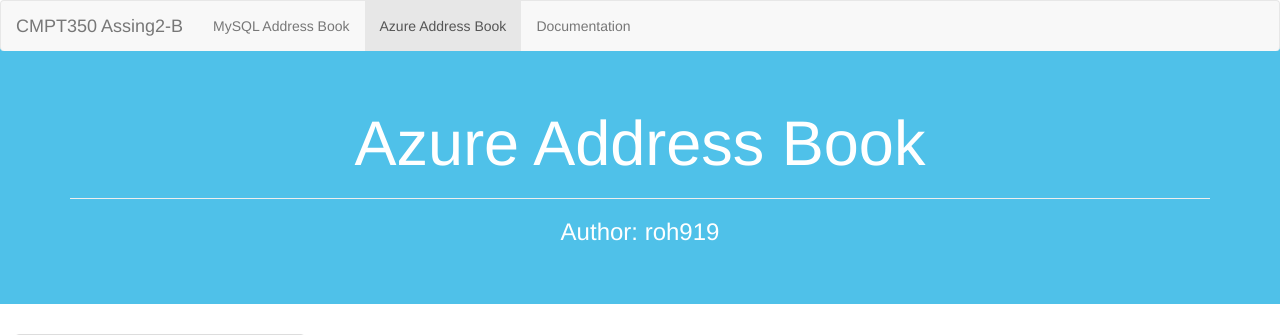
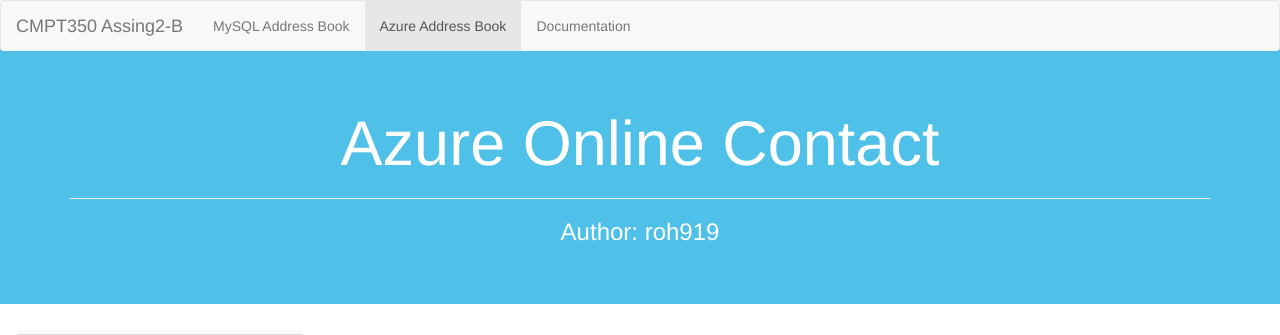
Before and after one commit to Henry0422/CMPT350-AddressBook-Azure, a PHP site: page /home.php in a window 1280 px wide. Shown: the top 335 px of the page. Run offline with PHP 8.4, Linux system fonts and the light colour scheme; data that the repository does not hold is empty; some libraries are stand-ins or nearby versions.

Commit message:
Update website title

```diff
--- a/AddContact.php
+++ b/AddContact.php
@@ -8,7 +8,7 @@
     <meta name="author" content="">
     <link rel="icon" href="../../favicon.ico">
 
-    <title>Azure Address Book</title>
+    <title>Azure Online Contact</title>
 
     <!-- Bootstrap core CSS -->
     <link href="css/bootstrap.min.css" rel="stylesheet">
--- a/DeleteContact.php
+++ b/DeleteContact.php
@@ -8,7 +8,7 @@
     <meta name="author" content="">
     <link rel="icon" href="../../favicon.ico">
 
-    <title>Azure Address Book</title>
+    <title>Azure Online Contact</title>
 
     <!-- Bootstrap core CSS -->
     <link href="css/bootstrap.min.css" rel="stylesheet">
--- a/UpdateContact.php
+++ b/UpdateContact.php
@@ -8,7 +8,7 @@
     <meta name="author" content="">
     <link rel="icon" href="../../favicon.ico">
 
-    <title>Azure Address Book</title>
+    <title>Azure Online Contact</title>
 
     <!-- Bootstrap core CSS -->
     <link href="css/bootstrap.min.css" rel="stylesheet">
--- a/header.php
+++ b/header.php
@@ -1,6 +1,6 @@
 <div class="jumbotron" id="jumbotron">
   <div class="container" align="center" style="color:white">
-	<h1 id="name">Azure Address Book</h1>
+	<h1 id="name">Azure Online Contact</h1>
 	<hr class="star-light">
 	<h3 id="title"> Author: roh919</h3>
 
--- a/home.php
+++ b/home.php
@@ -8,7 +8,7 @@
     <meta name="author" content="">
     <link rel="icon" href="../../favicon.ico">
 
-    <title>Azure Address Book</title>
+    <title>Azure Online Contact</title>
 
     <!-- Bootstrap core CSS -->
     <link href="css/bootstrap.min.css" rel="stylesheet">
--- a/update.php
+++ b/update.php
@@ -8,7 +8,7 @@
     <meta name="author" content="">
     <link rel="icon" href="../../favicon.ico">
 
-    <title>Azure Address Book</title>
+    <title>Azure Online Contact</title>
 
     <!-- Bootstrap core CSS -->
     <link href="css/bootstrap.min.css" rel="stylesheet">
```
Also changed, not shown: README.md.
